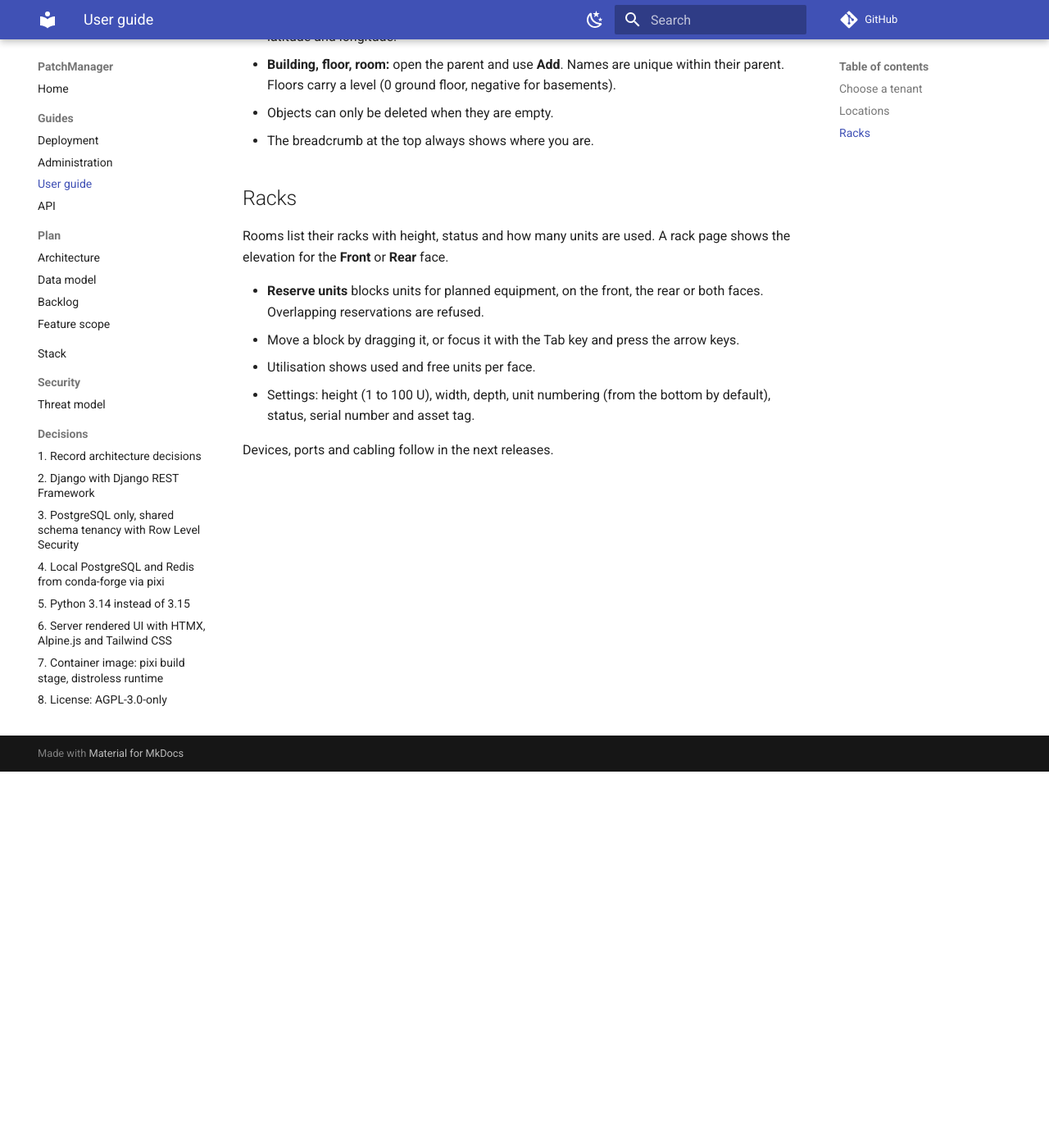
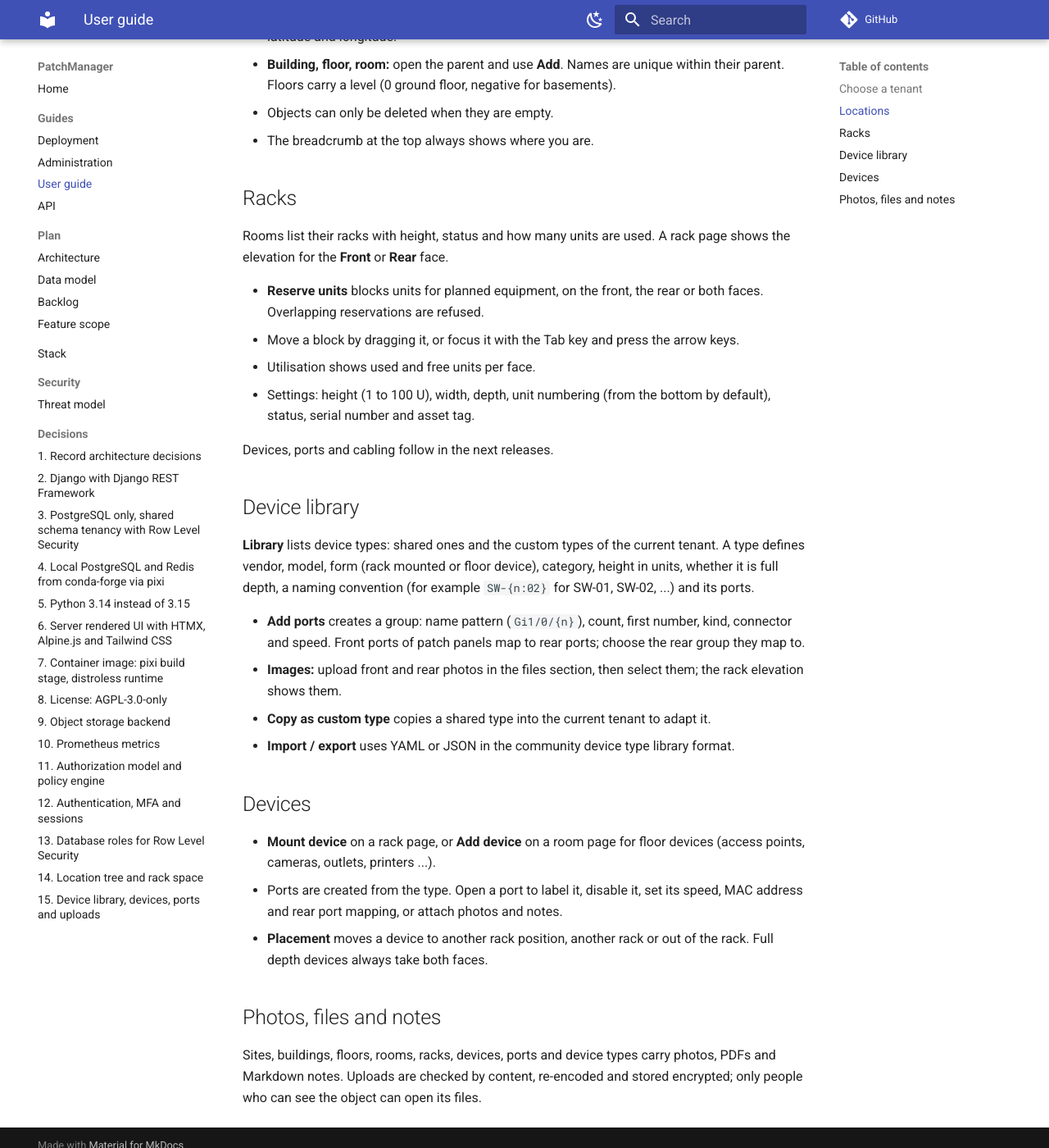
Before and after one commit to MalteKiefer/PatchManager, an MkDocs documentation site: the page built from docs/guides/user.md, in a window 1280 px wide and 1400 px high, scrolled down 459 px. Shown: the whole window at 82% size. Built offline with MkDocs 1.6.1 and Material for MkDocs 9.7.7, drawn with Linux system fonts in a browser that asks for light colours; comment, search, counter and statistics services are not loaded.

Commit message:
build: add media volume; docs: devices, ports and uploads
Named media volume owned by the runtime user, uploads in the backup
archive, smaller proxy body limit. ADR 0009 decided, ADR 0015, user,
deployment and threat model updates, changelog for 0.4.0.

```diff
--- a/compose.prod.yaml
+++ b/compose.prod.yaml
@@ -13,6 +13,7 @@ x-app: &app
   security_opt: ["no-new-privileges:true"]
   restart: unless-stopped
   networks: [backend]
+  volumes: ["media:/app/media"]
   secrets: [postgres_password, django_secret_key, encryption_keys, email_password]
   environment:
     PATCHMANAGER_BASE_URL: https://${PATCHMANAGER_DOMAIN:?set PATCHMANAGER_DOMAIN}
@@ -140,6 +141,7 @@ services:
     volumes:
       - ./deploy/backup.sh:/usr/local/bin/backup.sh:ro
       - backups:/backups
+      - media:/media:ro
     entrypoint: ["sh", "-c", "while true; do /usr/local/bin/backup.sh; sleep 86400; done"]
     depends_on:
       postgres: { condition: service_healthy }
@@ -151,6 +153,7 @@ networks:
 
 volumes:
   pgdata:
+  media:
   backups:
   caddy_data:
   caddy_config:
--- a/compose.yaml
+++ b/compose.yaml
@@ -18,7 +18,7 @@ x-app: &app
     PATCHMANAGER_EMAIL_HOST: mailpit
     PATCHMANAGER_EMAIL_PORT: "1025"
     PATCHMANAGER_EMAIL_USE_TLS: "false"
-  volumes: ["./src:/app/src", "./scripts:/app/scripts:ro"]
+  volumes: ["./src:/app/src", "./scripts:/app/scripts:ro", "media:/app/media"]
   depends_on:
     postgres: { condition: service_healthy }
     redis: { condition: service_healthy }
@@ -74,3 +74,4 @@ secrets:
 
 volumes:
   pgdata:
+  media:
--- /dev/null
+++ b/docs/adr/0015-devices-ports-and-uploads.md
@@ -0,0 +1,41 @@
+# 15. Device library, devices, ports and uploads
+
+* Status: accepted
+* Date: 2026-10-21
+
+## Decision
+
+* **Library:** vendors are shared. Device types are shared (no tenant, managed
+  with global `library.*` permissions) or private to one tenant (custom
+  devices). Row Level Security on types, port templates and attachments uses a
+  shared variant: rows without tenant are readable by all, writable only with
+  all tenant visibility.
+* **Port templates** describe groups of ports: a name pattern where `{n}` or
+  `{n:02}` is the only placeholder (no `str.format`, so patterns cannot reach
+  Python attributes), count, start, kind, connector and speed. Front ports of
+  passive gear map to rear ports in order (one to one, or many fronts into the
+  positions of fewer rears, for example 12 LC into one MPO), or explicitly by
+  rear port name and position for imported definitions.
+* **Devices** are tree nodes below their rack (mounted) or room (floor
+  device). A database trigger keeps the device in its parent's tenant, its rack
+  in its room, its path consistent, and forbids types private to another
+  tenant. Mounted devices take rack space like reservations (exclusion
+  constraint); full depth devices occupy both faces.
+* **Ports** are created from the templates when the device is created and are
+  documented individually afterwards. Changing a template does not touch
+  existing devices; the shape (form, height, depth) of a type in use is locked.
+* **Interchange:** YAML/JSON in the community device type library format
+  (`manufacturer`, `model`, `u_height`, `interfaces`, `front-ports`,
+  `rear-ports`, `console-ports`, `power-ports`). Runs of numbered names are
+  folded into patterns on import. Only files supplied by users are processed;
+  no third party library is bundled, so its license does not apply to this
+  repository.
+* **Uploads:** accepted by content, not by name or declared type: JPEG, PNG,
+  GIF, WebP (decoded and re-encoded, EXIF and trailing data dropped,
+  decompression bomb limit), SVG (parsed with defusedxml, rebuilt from an
+  element and attribute allow list, external references removed) and PDF
+  (served only as download). Size limit `PATCHMANAGER_UPLOAD_MAX_MB` (20). An
+  optional clamd scan (`PATCHMANAGER_CLAMD_HOST`) fails closed when the scanner
+  is unreachable.
+* **Notes** are Markdown with raw HTML disabled, rendered and then sanitised
+  with nh3 (allow listed tags, `http`/`https`/`mailto` links, `rel=noopener`).
--- a/docs/guides/user.md
+++ b/docs/guides/user.md
@@ -33,3 +33,33 @@ page shows the elevation for the **Front** or **Rear** face.
   by default), status, serial number and asset tag.
 
 Devices, ports and cabling follow in the next releases.
+
+## Device library
+
+**Library** lists device types: shared ones and the custom types of the current
+tenant. A type defines vendor, model, form (rack mounted or floor device),
+category, height in units, whether it is full depth, a naming convention (for
+example `SW-{n:02}` for SW-01, SW-02, ...) and its ports.
+
+* **Add ports** creates a group: name pattern (`Gi1/0/{n}`), count, first
+  number, kind, connector and speed. Front ports of patch panels map to rear
+  ports; choose the rear group they map to.
+* **Images:** upload front and rear photos in the files section, then select
+  them; the rack elevation shows them.
+* **Copy as custom type** copies a shared type into the current tenant to adapt it.
+* **Import / export** uses YAML or JSON in the community device type library format.
+
+## Devices
+
+* **Mount device** on a rack page, or **Add device** on a room page for floor
+  devices (access points, cameras, outlets, printers ...).
+* Ports are created from the type. Open a port to label it, disable it, set its
+  speed, MAC address and rear port mapping, or attach photos and notes.
+* **Placement** moves a device to another rack position, another rack or out of
+  the rack. Full depth devices always take both faces.
+
+## Photos, files and notes
+
+Sites, buildings, floors, rooms, racks, devices, ports and device types carry
+photos, PDFs and Markdown notes. Uploads are checked by content, re-encoded and
+stored encrypted; only people who can see the object can open its files.
--- a/mkdocs.yml
+++ b/mkdocs.yml
@@ -51,3 +51,4 @@ nav:
       - adr/0012-authentication-and-sessions.md
       - adr/0013-database-roles.md
       - adr/0014-location-tree-and-rack-space.md
+      - adr/0015-devices-ports-and-uploads.md
```
Also changed, not shown: CHANGELOG.md (+20 -0 lines), README.md (+3 -2 lines), docs/STACK.md (+3 -1 lines), docs/adr/0009-object-storage.md (+21 -9 lines), docs/guides/deployment.md (+10 -0 lines), docs/security/threat-model.md (+14 -0 lines), 4 other files.
